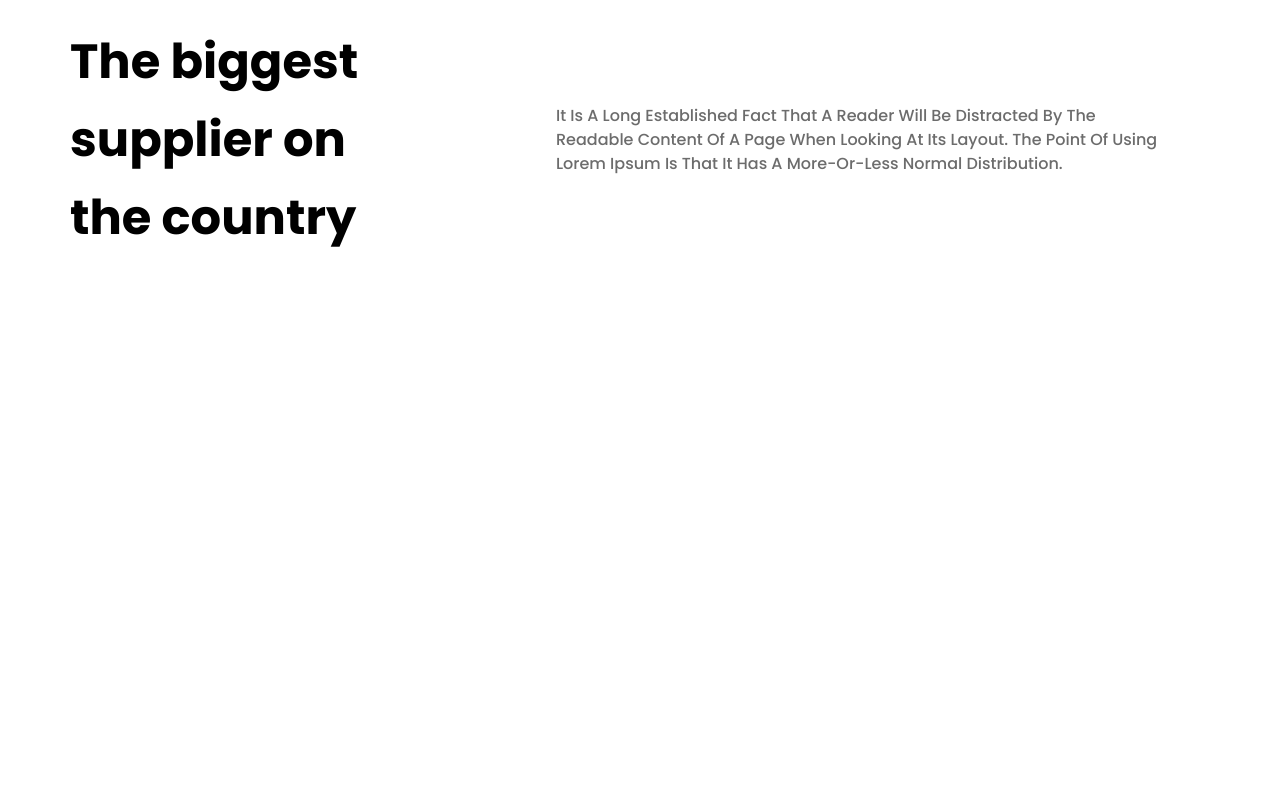
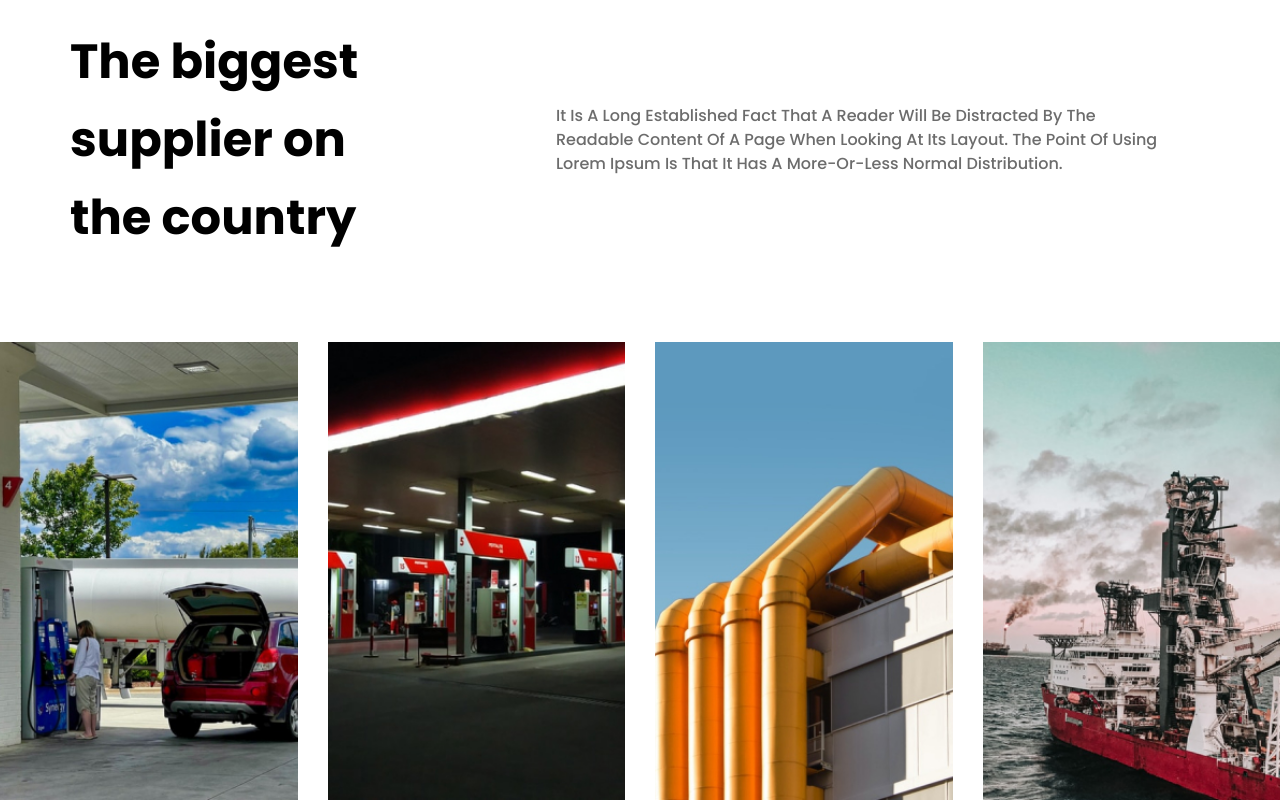
Before and after one commit to devMasrafi/tailwind_pj1, a plain HTML site: page index.html in a window 1280 px wide. Shown: the part 973-1773 px from the top of the page. Before the commit the page ends 1315 px from the top, so only its background shows below. Drawn offline with nearby package versions, Linux system fonts and the light colour scheme.

Commit message:
added galary

```diff
--- a/index.html
+++ b/index.html
@@ -82,6 +82,24 @@
            </div>
     </section>
 
+<!-- images/galary -->
+<section>
+    <div class="flex gap-x-[30px]">
+        <div class="h-[458px] w-[25%] truncate">
+            <img class="h-full w-full  object-cover	" src="./images/slider-img-1.jpg">
+        </div>
+        <div class="h-[458px] w-[25%] truncate">
+            <img class="h-full w-full  object-cover	" src="./images/slider-img-2.jpg">
+        </div>
+        <div class="h-[458px] w-[25%] truncate">
+            <img class="h-full w-full  object-cover	" src="./images/slider-img-3.jpg">
+        </div>
+        <div class="h-[458px] w-[25%] truncate">
+            <img class="h-full w-full  object-cover	" src="./images/slider-img-4.png">
+        </div>
+    </div>
+  </section>
+
      <!-- tailwind config section -->
     <script src="tailwind.config.js"> </script>
 </body>
```
